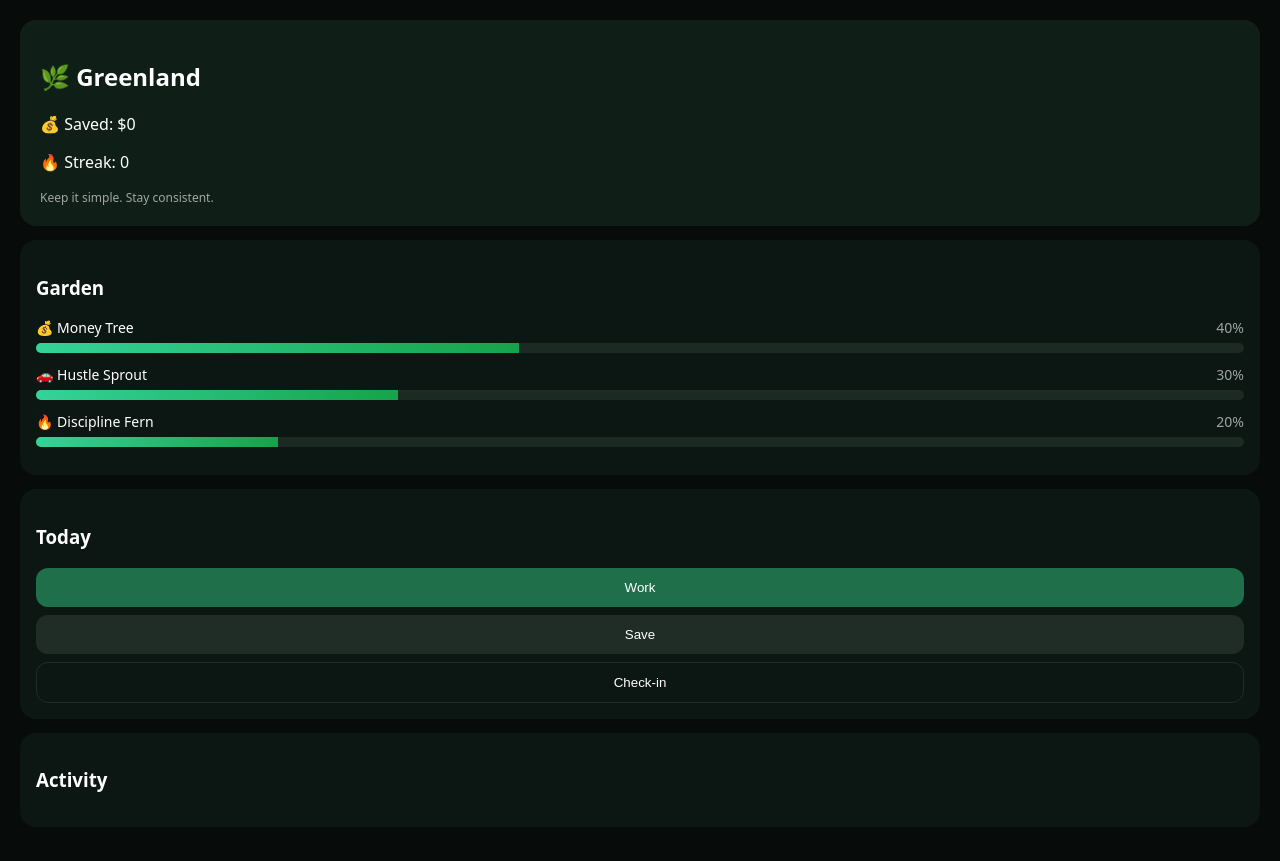
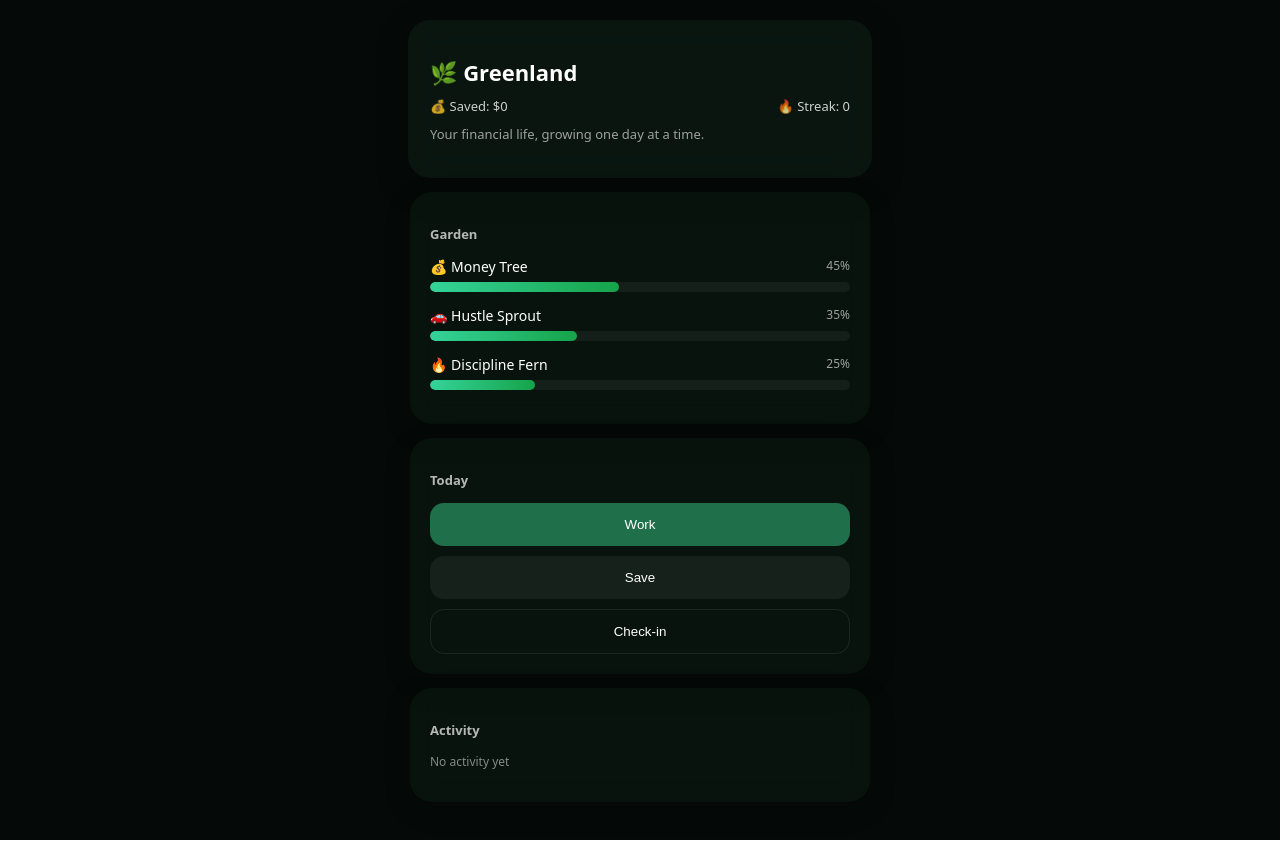
Before and after one commit to Cas6erJack/land-quest-pro-max, a Next.js app: page / in a window 1280 px wide. After the commit the page ends 840 px from the top, so only its background shows below. Built offline with nearby package versions, Linux system fonts and the light colour scheme.

Commit message:
Update page.js

```diff
--- a/app/page.js
+++ b/app/page.js
@@ -8,15 +8,15 @@ export default function Page() {
   const [log, setLog] = useState([]);
 
   const [plants, setPlants] = useState({
-    moneyTree: 40,
-    hustleSprout: 30,
-    disciplineFern: 20
+    moneyTree: 45,
+    hustleSprout: 35,
+    disciplineFern: 25
   });
 
   const addLog = (t) => setLog((l) => [t, ...l.slice(0, 6)]);
 
   useEffect(() => {
-    const data = localStorage.getItem("greenland_clean");
+    const data = localStorage.getItem("greenland_premium");
     if (data) {
       const d = JSON.parse(data);
       setSaved(d.saved || 0);
@@ -28,7 +28,7 @@ export default function Page() {
 
   useEffect(() => {
     localStorage.setItem(
-      "greenland_clean",
+      "greenland_premium",
       JSON.stringify({ saved, streak, plants, log })
     );
   }, [saved, streak, plants, log]);
@@ -36,45 +36,62 @@ export default function Page() {
   const grow = (amt) => {
     setPlants((p) => ({
       moneyTree: Math.min(p.moneyTree + amt, 100),
-      hustleSprout: Math.min(p.hustleSprout + amt * 0.8, 100),
-      disciplineFern: Math.min(p.disciplineFern + amt * 0.6, 100)
+      hustleSprout: Math.min(p.hustleSprout + amt * 0.85, 100),
+      disciplineFern: Math.min(p.disciplineFern + amt * 0.65, 100)
     }));
   };
 
   const work = () => {
     setSaved((s) => s + 10);
     setStreak((s) => s + 1);
-    grow(15);
-    addLog("Worked today");
+    grow(16);
+    addLog("Work completed");
   };
 
   const save = () => {
     setSaved((s) => s + 20);
-    grow(10);
-    addLog("Saved money");
+    grow(12);
+    addLog("Savings added");
   };
 
   const checkIn = () => {
-    grow(5);
-    addLog("Checked in");
+    grow(6);
+    addLog("Daily check-in");
   };
+
+  const Plant = ({ name, value }) => (
+    <div style={styles.plantCard}>
+      <div style={styles.row}>
+        <span style={styles.plantName}>{name}</span>
+        <span style={styles.percent}>{Math.floor(value)}%</span>
+      </div>
+
+      <div style={styles.bar}>
+        <div style={{ ...styles.fill, width: `${value}%` }} />
+      </div>
+    </div>
+  );
 
   return (
     <div style={styles.bg}>
 
-      {/* HERO */}
+      {/* HEADER */}
       <div style={styles.hero}>
-        <h2>🌿 Greenland</h2>
-        <p>💰 Saved: ${saved}</p>
-        <p>🔥 Streak: {streak}</p>
-        <div style={styles.miniText}>
-          Keep it simple. Stay consistent.
+        <h1 style={styles.title}>🌿 Greenland</h1>
+
+        <div style={styles.stats}>
+          <div>💰 Saved: ${saved}</div>
+          <div>🔥 Streak: {streak}</div>
         </div>
+
+        <p style={styles.subtitle}>
+          Your financial life, growing one day at a time.
+        </p>
       </div>
 
       {/* GARDEN */}
-      <div style={styles.section}>
-        <h3>Garden</h3>
+      <div style={styles.card}>
+        <h3 style={styles.sectionTitle}>Garden</h3>
 
         <Plant name="💰 Money Tree" value={plants.moneyTree} />
         <Plant name="🚗 Hustle Sprout" value={plants.hustleSprout} />
@@ -82,17 +99,21 @@ export default function Page() {
       </div>
 
       {/* ACTIONS */}
-      <div style={styles.section}>
-        <h3>Today</h3>
+      <div style={styles.card}>
+        <h3 style={styles.sectionTitle}>Today</h3>
 
         <button style={styles.primary} onClick={work}>Work</button>
         <button style={styles.secondary} onClick={save}>Save</button>
         <button style={styles.soft} onClick={checkIn}>Check-in</button>
       </div>
 
-      {/* LOG */}
-      <div style={styles.section}>
-        <h3>Activity</h3>
+      {/* ACTIVITY */}
+      <div style={styles.card}>
+        <h3 style={styles.sectionTitle}>Activity</h3>
+
+        {log.length === 0 && (
+          <p style={styles.muted}>No activity yet</p>
+        )}
 
         {log.map((l, i) => (
           <div key={i} style={styles.log}>• {l}</div>
@@ -103,85 +124,122 @@ export default function Page() {
   );
 }
 
-const Plant = ({ name, value }) => (
-  <div style={{ marginBottom: 12 }}>
-    <div style={styles.row}>
-      <span>{name}</span>
-      <span style={{ opacity: 0.6 }}>{Math.floor(value)}%</span>
-    </div>
-    <div style={styles.bar}>
-      <div style={{ ...styles.fill, width: `${value}%` }} />
-    </div>
-  </div>
-);
-
 const styles = {
   bg: {
-    background: "#070c0a",
+    background: "#050A08",
     minHeight: "100vh",
     color: "white",
     padding: 20,
-    fontFamily: "system-ui"
+    fontFamily: "system-ui",
+    display: "flex",
+    flexDirection: "column",
+    alignItems: "center"
   },
 
   hero: {
-    background: "#0f1f18",
-    padding: 20,
-    borderRadius: 16,
+    width: "100%",
+    maxWidth: 420,
+    padding: 22,
+    borderRadius: 22,
+    background: "rgba(15, 31, 24, 0.55)",
+    backdropFilter: "blur(18px)",
+    boxShadow: "0 10px 30px rgba(0,0,0,0.35)",
     marginBottom: 14
   },
 
-  section: {
-    background: "#0c1713",
-    padding: 16,
-    borderRadius: 16,
+  title: {
+    fontSize: 22,
+    marginBottom: 10
+  },
+
+  stats: {
+    display: "flex",
+    justifyContent: "space-between",
+    fontSize: 13,
+    opacity: 0.8
+  },
+
+  subtitle: {
+    marginTop: 10,
+    fontSize: 13,
+    opacity: 0.6
+  },
+
+  card: {
+    width: "100%",
+    maxWidth: 420,
+    padding: 20,
+    borderRadius: 22,
+    background: "rgba(15, 31, 24, 0.45)",
+    backdropFilter: "blur(14px)",
+    boxShadow: "0 8px 25px rgba(0,0,0,0.25)",
+    marginBottom: 14
+  },
+
+  sectionTitle: {
+    fontSize: 13,
+    opacity: 0.7,
+    marginBottom: 14
+  },
+
+  plantCard: {
     marginBottom: 14
   },
 
   row: {
     display: "flex",
     justifyContent: "space-between",
-    fontSize: 14,
     marginBottom: 6
+  },
+
+  plantName: {
+    fontSize: 14
+  },
+
+  percent: {
+    fontSize: 12,
+    opacity: 0.6
   },
 
   bar: {
     height: 10,
-    background: "#1b2a23",
+    background: "rgba(255,255,255,0.05)",
     borderRadius: 999,
     overflow: "hidden"
   },
 
   fill: {
     height: "100%",
-    background: "linear-gradient(90deg, #34d399, #16a34a)"
+    background: "linear-gradient(90deg, #34d399, #16a34a)",
+    borderRadius: 999
   },
 
   primary: {
     width: "100%",
-    padding: 12,
-    borderRadius: 12,
+    padding: 14,
+    borderRadius: 14,
     border: "none",
     background: "#1f6f4a",
     color: "white",
-    marginBottom: 8
+    marginBottom: 10,
+    fontWeight: 500
   },
 
   secondary: {
     width: "100%",
-    padding: 12,
-    borderRadius: 12,
+    padding: 14,
+    borderRadius: 14,
     border: "none",
-    background: "#1f2d26",
+    background: "rgba(255,255,255,0.06)",
     color: "white",
-    marginBottom: 8
+    marginBottom: 10
   },
 
   soft: {
     width: "100%",
-    padding: 12,
-    borderRadius: 12,
-    border: "1px solid #1f2d26",
+    padding: 14,
+    borderRadius: 14,
+    border: "1px solid rgba(255,255,255,0.08)",
     background: "transparent",
     color: "white"
   },
@@ -192,9 +250,8 @@ const styles = {
     marginBottom: 6
   },
 
-  miniText: {
-    opacity: 0.6,
+  muted: {
     fontSize: 12,
-    marginTop: 8
+    opacity: 0.5
   }
 };
```
